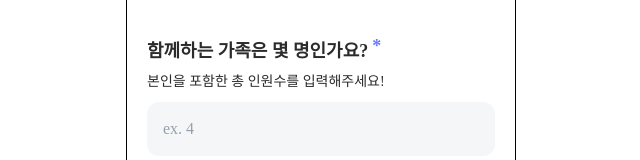
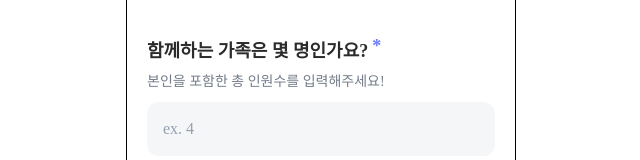
Before and after one commit to 407TEN005/client, a React (Vite) app: page /create in a window 1280 px wide. Shown: the part 269-429 px from the top of the page, without its empty margins (319-959 px from the left). Built offline with nearby package versions, Linux system fonts and the light colour scheme.

Commit message:
[TASK-164] sublabel 색상 수정

```diff
--- a/src/components/Input/Input.module.scss
+++ b/src/components/Input/Input.module.scss
@@ -29,7 +29,7 @@
   display: flex;
   margin-top: 8px;
 
-  @include Body2($color: $black);
+  @include Body2($color: $gray200);
 }
 
 .input {
```
